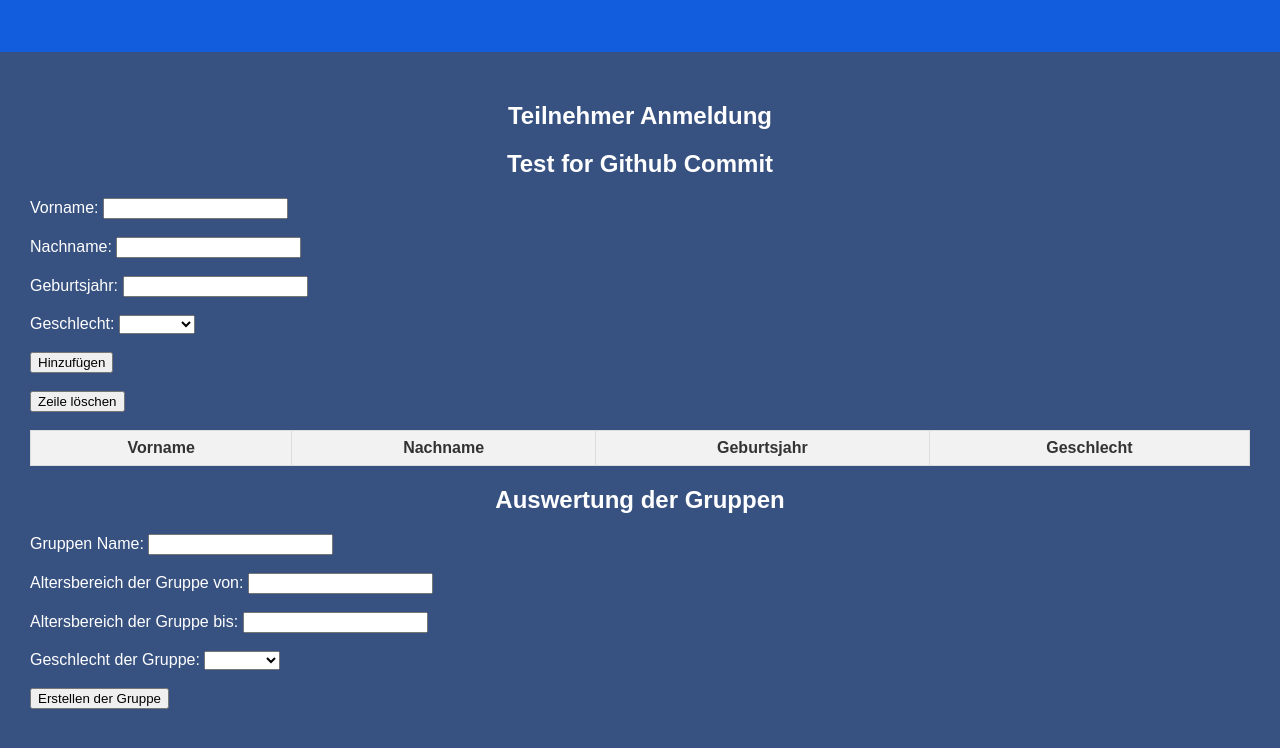
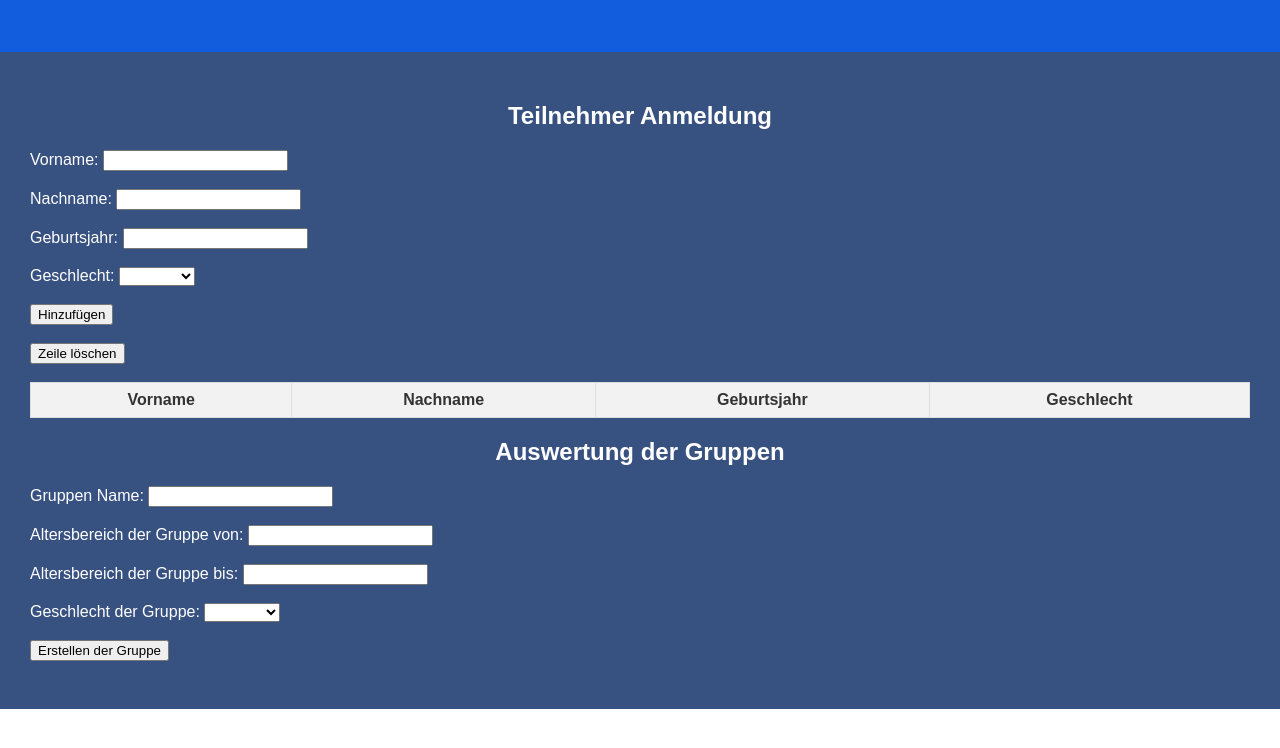
Before and after one commit to JoglTech/Rodelrennen, a plain HTML site: page index.html in a window 1280 px wide. Shown: the part 156-904 px from the top of the page. After the commit the page ends 865 px from the top, so only its background shows below. Drawn offline with Linux system fonts and the light colour scheme.

Commit message:
First commit

```diff
--- a/index.html
+++ b/index.html
@@ -14,7 +14,6 @@
     <main>
         <article>
             <h1>Teilnehmer Anmeldung</h1>
-            <h1>Test for Github Commit</h1>
             <form>
                 <label for="fname">Vorname:</label>
                 <input type="text" id="fname" name="fname"><br><br>
```
